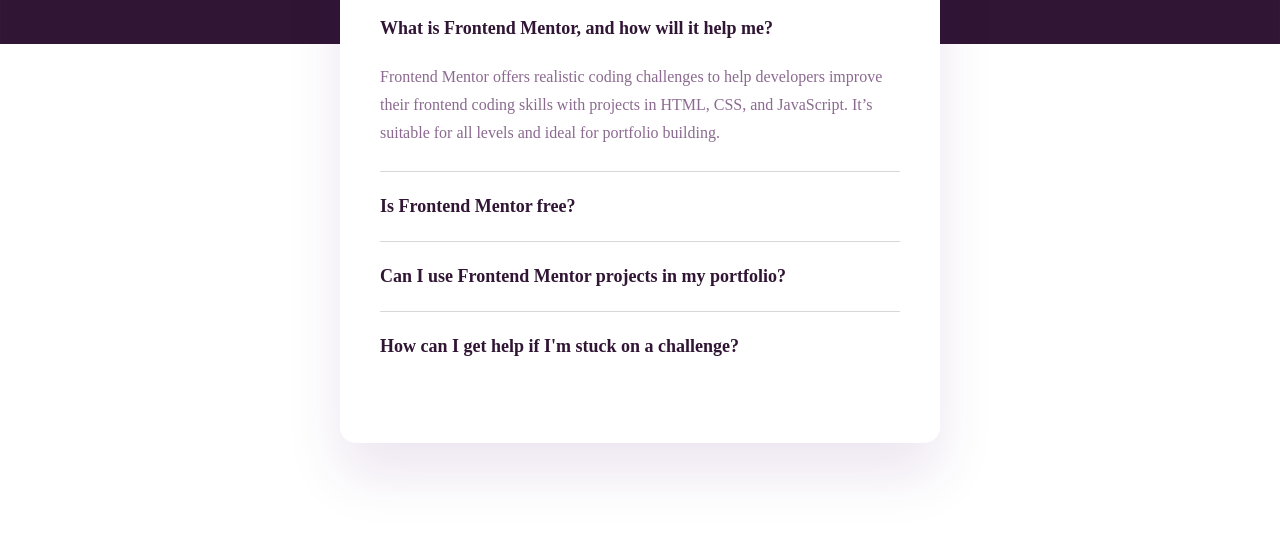
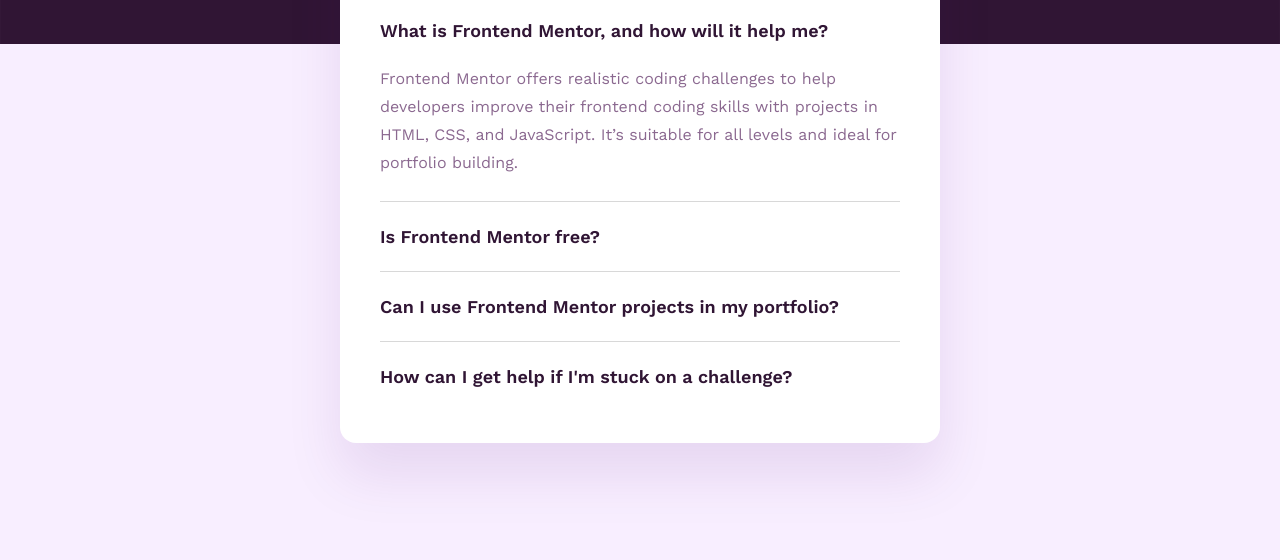
Before and after one commit to devavaz/faqs-accordion-fm-challenge, a plain HTML site: page index.html in a window 1280 px wide. Shown: the part 240-800 px from the top of the page. Drawn offline with nearby package versions, Linux system fonts and the light colour scheme; files whose address does not match are found by name.

Commit message:
fixed fontfamily and completely done

```diff
--- a/styles.css
+++ b/styles.css
@@ -6,8 +6,8 @@
     margin: 0;
 }
 
-.body {
-background-color: #8B6990;
+body {
+background-color: #F8EEFF;
 margin: 0;
 padding: 0;
 font-family: 'Work Sans', sans-serif;
```
